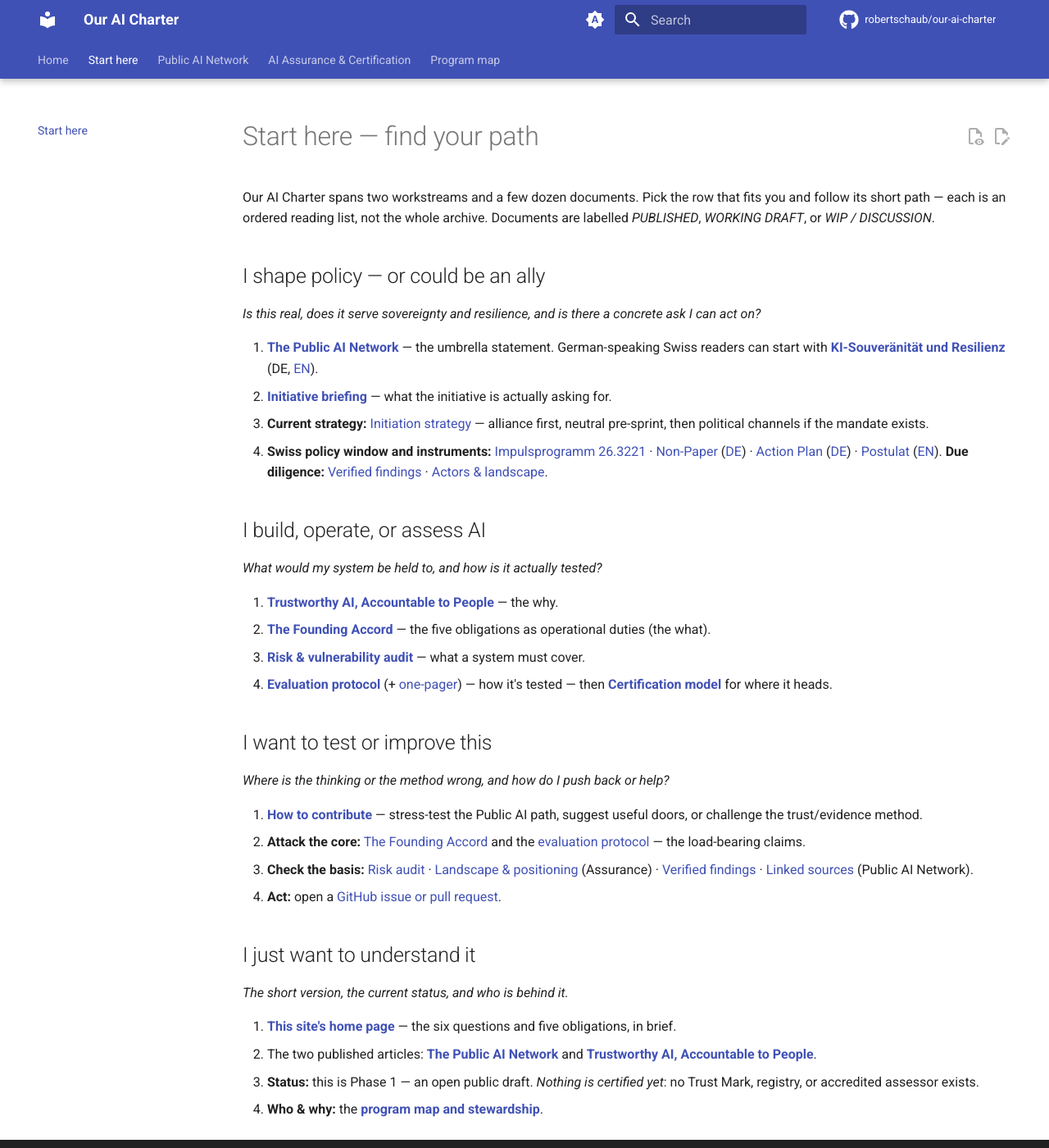
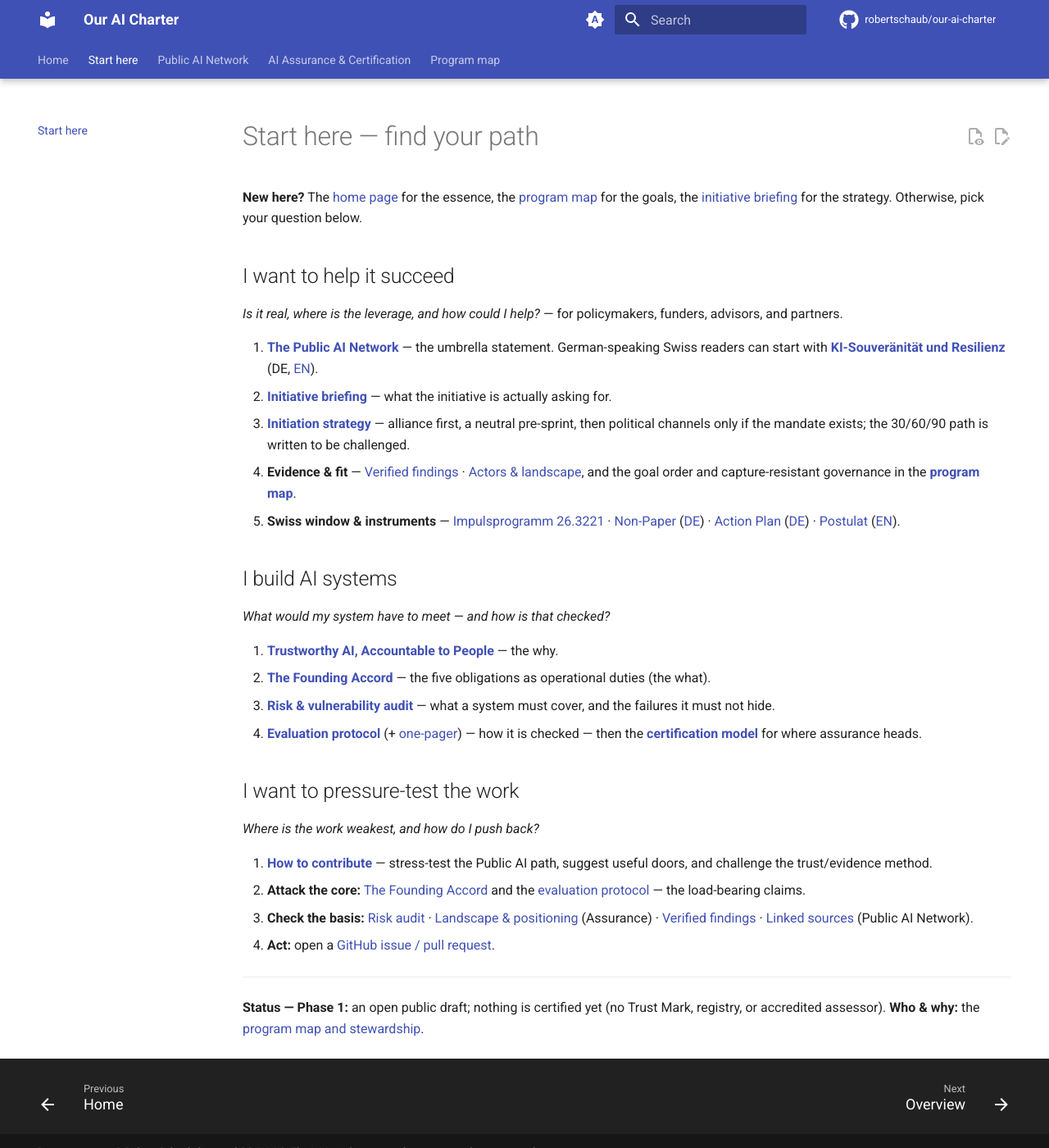
Before and after one commit to robertschaub/our-ai-charter, an MkDocs documentation site: the page built from docs/start-here.md, in a window 1280 px wide and 1400 px high. Shown: the whole window at 82% size. Built offline with MkDocs 1.6.1 and Material for MkDocs 9.7.7, drawn with Linux system fonts in a browser that asks for light colours; plug-ins that fetch from the network failed and are left out; comment, search, counter and statistics services are not loaded.

Commit message:
docs(start-here): three single-intent reader paths + tighter intro
- Replace the overlapping, mixed personas with three question-based paths:
  help it succeed / build AI systems / pressure-test the work.
- Split the conflated "build, operate, or assess" row into builder-facing
  (obligations) and assessor-facing (method) coverage.
- Fold the newcomer route into a one-line essence/goals/strategy pointer and
  cut intro filler.

Co-Authored-By: Claude Opus 4.8 <noreply@anthropic.com>

```diff
--- a/docs/start-here.md
+++ b/docs/start-here.md
@@ -1,46 +1,42 @@
 ---
 title: Start here
-description: Find your path through Our AI Charter — pick the reader group that fits you, then follow a short ordered path.
+description: Find your path through Our AI Charter — pick the question that's yours, then follow a short ordered path.
 hide:
   - toc
 ---
 
 # Start here — find your path
 
-Our AI Charter spans two workstreams and a few dozen documents. Pick the row that fits you and follow its short path — each is an ordered reading list, not the whole archive. Documents are labelled *PUBLISHED*, *WORKING DRAFT*, or *WIP / DISCUSSION*.
+**New here?** The [home page](index.md) for the essence, the [program map](PROGRAM.md) for the goals, the [initiative briefing](Public%20AI%20Network/briefing.md) for the strategy. Otherwise, pick your question below.
 
-## I shape policy — or could be an ally
+## I want to help it succeed
 
-*Is this real, does it serve sovereignty and resilience, and is there a concrete ask I can act on?*
+*Is it real, where is the leverage, and how could I help?* — for policymakers, funders, advisors, and partners.
 
 1. **[The Public AI Network](Public%20AI%20Network/Published/the-public-ai-network.md)** — the umbrella statement. German-speaking Swiss readers can start with **[KI-Souveränität und Resilienz](Public%20AI%20Network/Published/ki-souveraenitaet-und-resilienz.md)** (DE, [EN](Public%20AI%20Network/Published/ai-sovereignty-and-resilience.md)).
 2. **[Initiative briefing](Public%20AI%20Network/briefing.md)** — what the initiative is actually asking for.
-3. **Current strategy:** [Initiation strategy](Public%20AI%20Network/Strategy/initiation-strategy.md) — alliance first, neutral pre-sprint, then political channels if the mandate exists.
-4. **Swiss policy window and instruments:** [Impulsprogramm 26.3221](Public%20AI%20Network/Strategy/impulsprogramm-digitale-souveraenitaet.md) · [Non-Paper](Public%20AI%20Network/Outreach/non-paper.en.md) ([DE](Public%20AI%20Network/Outreach/non-paper.de.md)) · [Action Plan](Public%20AI%20Network/Outreach/action-plan.en.md) ([DE](Public%20AI%20Network/Outreach/action-plan.de.md)) · [Postulat](Public%20AI%20Network/Outreach/postulat.de.md) ([EN](Public%20AI%20Network/Outreach/postulat.en.md)). **Due diligence:** [Verified findings](Public%20AI%20Network/Evidence/verified-findings.md) · [Actors & landscape](Public%20AI%20Network/Evidence/actors-and-landscape.md).
+3. **[Initiation strategy](Public%20AI%20Network/Strategy/initiation-strategy.md)** — alliance first, a neutral pre-sprint, then political channels only if the mandate exists; the 30/60/90 path is written to be challenged.
+4. **Evidence & fit** — [Verified findings](Public%20AI%20Network/Evidence/verified-findings.md) · [Actors & landscape](Public%20AI%20Network/Evidence/actors-and-landscape.md), and the goal order and capture-resistant governance in the **[program map](PROGRAM.md)**.
+5. **Swiss window & instruments** — [Impulsprogramm 26.3221](Public%20AI%20Network/Strategy/impulsprogramm-digitale-souveraenitaet.md) · [Non-Paper](Public%20AI%20Network/Outreach/non-paper.en.md) ([DE](Public%20AI%20Network/Outreach/non-paper.de.md)) · [Action Plan](Public%20AI%20Network/Outreach/action-plan.en.md) ([DE](Public%20AI%20Network/Outreach/action-plan.de.md)) · [Postulat](Public%20AI%20Network/Outreach/postulat.de.md) ([EN](Public%20AI%20Network/Outreach/postulat.en.md)).
 
-## I build, operate, or assess AI
+## I build AI systems
 
-*What would my system be held to, and how is it actually tested?*
+*What would my system have to meet — and how is that checked?*
 
 1. **[Trustworthy AI, Accountable to People](AI%20Assurance%20and%20Certification/Published/trustworthy-ai-accountable-to-people.md)** — the why.
 2. **[The Founding Accord](AI%20Assurance%20and%20Certification/Framework/founding-accord.md)** — the five obligations as operational duties (the what).
-3. **[Risk & vulnerability audit](AI%20Assurance%20and%20Certification/Background/risk-and-vulnerability-audit.md)** — what a system must cover.
-4. **[Evaluation protocol](AI%20Assurance%20and%20Certification/Protocol/grounding-faithfulness-and-contestability.md)** (+ [one-pager](AI%20Assurance%20and%20Certification/Protocol/one-pager.md)) — how it's tested — then **[Certification model](AI%20Assurance%20and%20Certification/Framework/certification-model.md)** for where it heads.
+3. **[Risk & vulnerability audit](AI%20Assurance%20and%20Certification/Background/risk-and-vulnerability-audit.md)** — what a system must cover, and the failures it must not hide.
+4. **[Evaluation protocol](AI%20Assurance%20and%20Certification/Protocol/grounding-faithfulness-and-contestability.md)** (+ [one-pager](AI%20Assurance%20and%20Certification/Protocol/one-pager.md)) — how it is checked — then the **[certification model](AI%20Assurance%20and%20Certification/Framework/certification-model.md)** for where assurance heads.
 
-## I want to test or improve this
+## I want to pressure-test the work
 
-*Where is the thinking or the method wrong, and how do I push back or help?*
+*Where is the work weakest, and how do I push back?*
 
-1. **[How to contribute](https://github.com/robertschaub/our-ai-charter/blob/main/CONTRIBUTING.md)** — stress-test the Public AI path, suggest useful doors, or challenge the trust/evidence method.
+1. **[How to contribute](https://github.com/robertschaub/our-ai-charter/blob/main/CONTRIBUTING.md)** — stress-test the Public AI path, suggest useful doors, and challenge the trust/evidence method.
 2. **Attack the core:** [The Founding Accord](AI%20Assurance%20and%20Certification/Framework/founding-accord.md) and the [evaluation protocol](AI%20Assurance%20and%20Certification/Protocol/grounding-faithfulness-and-contestability.md) — the load-bearing claims.
 3. **Check the basis:** [Risk audit](AI%20Assurance%20and%20Certification/Background/risk-and-vulnerability-audit.md) · [Landscape & positioning](AI%20Assurance%20and%20Certification/Background/landscape-and-positioning.md) (Assurance) · [Verified findings](Public%20AI%20Network/Evidence/verified-findings.md) · [Linked sources](Public%20AI%20Network/Evidence/linked-sources.md) (Public AI Network).
-4. **Act:** open a [GitHub issue or pull request](https://github.com/robertschaub/our-ai-charter/issues).
+4. **Act:** open a [GitHub issue / pull request](https://github.com/robertschaub/our-ai-charter/issues).
 
-## I just want to understand it
+---
 
-*The short version, the current status, and who is behind it.*
-
-1. **[This site's home page](index.md)** — the six questions and five obligations, in brief.
-2. The two published articles: **[The Public AI Network](Public%20AI%20Network/Published/the-public-ai-network.md)** and **[Trustworthy AI, Accountable to People](AI%20Assurance%20and%20Certification/Published/trustworthy-ai-accountable-to-people.md)**.
-3. **Status:** this is Phase 1 — an open public draft. *Nothing is certified yet*: no Trust Mark, registry, or accredited assessor exists.
-4. **Who & why:** the **[program map and stewardship](PROGRAM.md)**.
+**Status — Phase 1:** an open public draft; nothing is certified yet (no Trust Mark, registry, or accredited assessor). **Who & why:** the [program map and stewardship](PROGRAM.md).
```
